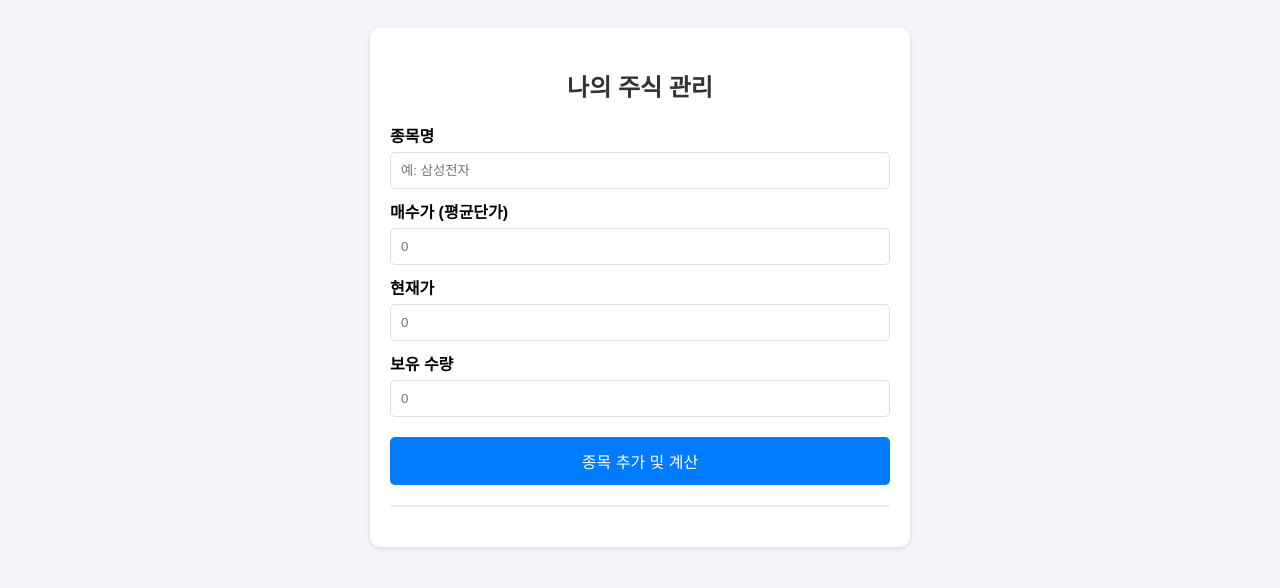
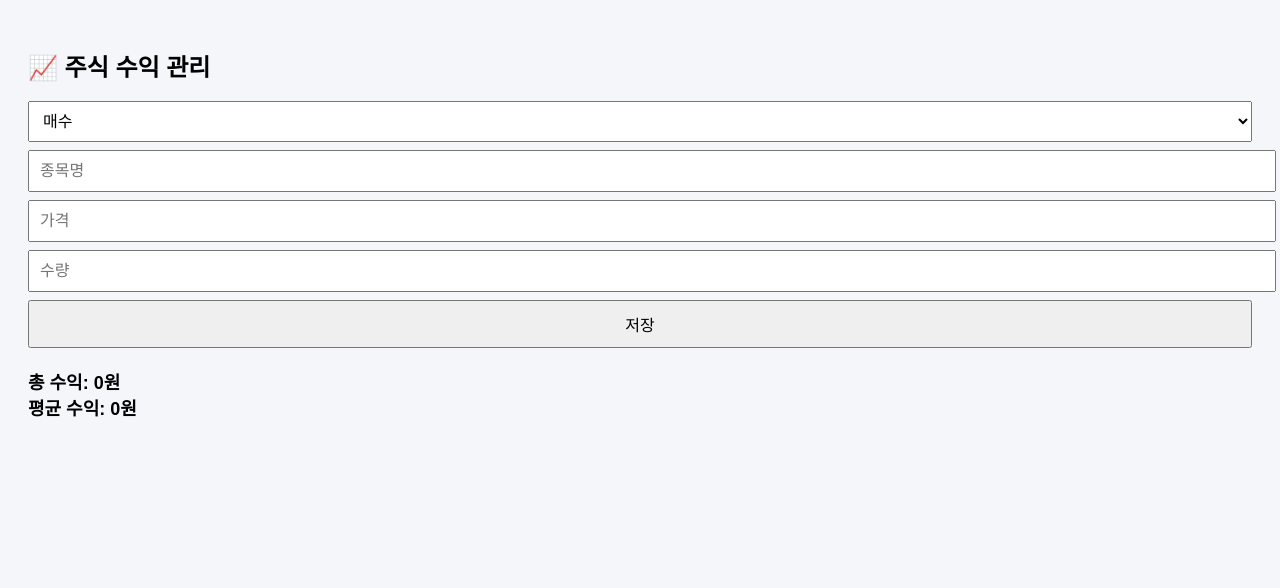
Before and after one commit to gulligo/my-stock, a plain HTML site: page index.html in a window 1280 px wide. Drawn offline with Linux system fonts and the light colour scheme.

Commit message:
Update index.html

```diff
--- a/index.html
+++ b/index.html
@@ -2,91 +2,134 @@
 <html lang="ko">
 <head>
 <meta charset="UTF-8">
-    <meta name="viewport" content="width=device-width, initial-scale=1.0">
-    <title>주식 매매 관리</title>
+<title>주식 수익 관리</title>
 <style>
-        body { font-family: sans-serif; padding: 20px; background-color: #f4f4f9; }
-        .container { max-width: 500px; margin: 0 auto; background: white; padding: 20px; border-radius: 10px; box-shadow: 0 2px 5px rgba(0,0,0,0.1); }
-        h2 { text-align: center; color: #333; }
-        .input-group { margin-bottom: 10px; }
-        label { display: block; margin-bottom: 5px; font-weight: bold; }
-        input { width: 100%; padding: 10px; box-sizing: border-box; border: 1px solid #ddd; border-radius: 5px; }
-        button { width: 100%; padding: 12px; background-color: #007bff; color: white; border: none; border-radius: 5px; font-size: 16px; cursor: pointer; margin-top: 10px; }
-        button:hover { background-color: #0056b3; }
-        .result-list { margin-top: 20px; border-top: 2px solid #eee; padding-top: 20px; }
-        .stock-item { background: #fff; border: 1px solid #eee; padding: 10px; margin-bottom: 10px; border-radius: 5px; }
-        .profit { color: red; font-weight: bold; }
-        .loss { color: blue; font-weight: bold; }
+body{font-family:sans-serif;padding:20px;background:#f5f6fa}
+h2{margin-bottom:10px}
+input,button,select{width:100%;padding:10px;margin-top:8px;font-size:16px}
+#result{margin-top:15px;font-size:20px;font-weight:bold}
+.list{margin-top:20px}
+.item{padding:10px;margin-top:6px;border-radius:10px;background:#fff}
+.red{color:red}
+.blue{color:blue}
+.summary{margin-top:20px;font-size:18px;font-weight:bold}
 </style>
 </head>
 <body>
 
-<div class="container">
-    <h2>나의 주식 관리</h2>
+<h2>📈 주식 수익 관리</h2>
 
-    <div class="input-group">
-        <label>종목명</label>
-        <input type="text" id="stockName" placeholder="예: 삼성전자">
-    </div>
-    <div class="input-group">
-        <label>매수가 (평균단가)</label>
-        <input type="number" id="buyPrice" placeholder="0">
-    </div>
-    <div class="input-group">
-        <label>현재가</label>
-        <input type="number" id="currentPrice" placeholder="0">
-    </div>
-    <div class="input-group">
-        <label>보유 수량</label>
-        <input type="number" id="stockCount" placeholder="0">
-    </div>
+<select id="type">
+  <option value="buy">매수</option>
+  <option value="sell">매도</option>
+</select>
 
-    <button onclick="addStock()">종목 추가 및 계산</button>
+<input type="text" id="name" placeholder="종목명">
+<input type="number" id="price" placeholder="가격">
+<input type="number" id="qty" placeholder="수량">
 
-    <div class="result-list" id="resultList">
-        </div>
-</div>
+<button onclick="addTrade()">저장</button>
+
+<div id="result"></div>
+
+<div class="summary" id="summary"></div>
+
+<div class="list" id="list"></div>
 
 <script>
-    function addStock() {
-        const name = document.getElementById('stockName').value;
-        const buyPrice = Number(document.getElementById('buyPrice').value);
-        const currentPrice = Number(document.getElementById('currentPrice').value);
-        const count = Number(document.getElementById('stockCount').value);
+let trades = JSON.parse(localStorage.getItem("trades") || "[]");
 
-        if(!name || !buyPrice || !currentPrice || !count) {
-            alert("모든 항목을 입력해주세요.");
+function save(){
+  localStorage.setItem("trades", JSON.stringify(trades));
+}
+
+function addTrade(){
+  let type = document.getElementById("type").value;
+  let name = document.getElementById("name").value;
+  let price = parseFloat(document.getElementById("price").value);
+  let qty = parseFloat(document.getElementById("qty").value);
+
+  if(!name || !price || !qty){
+    alert("값 입력");
     return;
   }
 
-        // 계산 로직
-        const totalBuy = buyPrice * count;
-        const totalCurrent = currentPrice * count;
-        const profitMoney = totalCurrent - totalBuy;
-        const profitRate = ((profitMoney / totalBuy) * 100).toFixed(2);
+  let trade = {
+    date: new Date().toLocaleString(),
+    type, name, price, qty
+  };
 
-        // 결과 표시용 HTML 생성
-        const resultDiv = document.getElementById('resultList');
-        const stockItem = document.createElement('div');
-        stockItem.className = 'stock-item';
+  trades.push(trade);
+  save();
+  render();
+}
 
-        const profitClass = profitMoney >= 0 ? 'profit' : 'loss';
+function render(){
+  let list = document.getElementById("list");
+  let summary = document.getElementById("summary");
 
-        stockItem.innerHTML = `
-            <strong>${name}</strong> (${count}주)<br>
-            투자금: ${totalBuy.toLocaleString()}원<br>
-            현재가치: ${totalCurrent.toLocaleString()}원<br>
-            수익: <span class="${profitClass}">${profitMoney.toLocaleString()}원 (${profitRate}%)</span>
+  list.innerHTML = "";
+
+  let grouped = {};
+
+  trades.forEach(t=>{
+    if(!grouped[t.name]) grouped[t.name]=[];
+    grouped[t.name].push(t);
+  });
+
+  let totalProfit = 0;
+  let totalCount = 0;
+
+  for(let name in grouped){
+    let arr = grouped[name];
+
+    let buyTotal = 0;
+    let buyQty = 0;
+    let sellTotal = 0;
+    let sellQty = 0;
+
+    arr.forEach(t=>{
+      if(t.type=="buy"){
+        buyTotal += t.price * t.qty;
+        buyQty += t.qty;
+      }else{
+        sellTotal += t.price * t.qty;
+        sellQty += t.qty;
+      }
+    });
+
+    let profit = sellTotal - buyTotal;
+    let rate = buyTotal ? (profit / buyTotal * 100) : 0;
+
+    if(buyQty>0 || sellQty>0){
+      totalProfit += profit;
+      totalCount++;
+    }
+
+    let div = document.createElement("div");
+    div.className = "item";
+
+    let color = profit>=0 ? "red" : "blue";
+
+    div.innerHTML = `
+      <b>${name}</b><br>
+      수익금: <span class="${color}">${Math.floor(profit)}원</span><br>
+      수익률: <span class="${color}">${rate.toFixed(2)}%</span><br>
+      <small>${arr.map(t=>`${t.type} ${t.qty}@${t.price}`).join(" | ")}</small>
     `;
 
-        resultDiv.prepend(stockItem);
+    list.appendChild(div);
+  }
 
-        // 입력창 초기화
-        document.getElementById('stockName').value = '';
-        document.getElementById('buyPrice').value = '';
-        document.getElementById('currentPrice').value = '';
-        document.getElementById('stockCount').value = '';
+  let avg = totalCount ? totalProfit / totalCount : 0;
+
+  summary.innerHTML = `
+    총 수익: ${Math.floor(totalProfit)}원<br>
+    평균 수익: ${Math.floor(avg)}원
+  `;
 }
+
+render();
 </script>
 
 </body>
```
Lines whose indentation alone changed are shown as unchanged.
